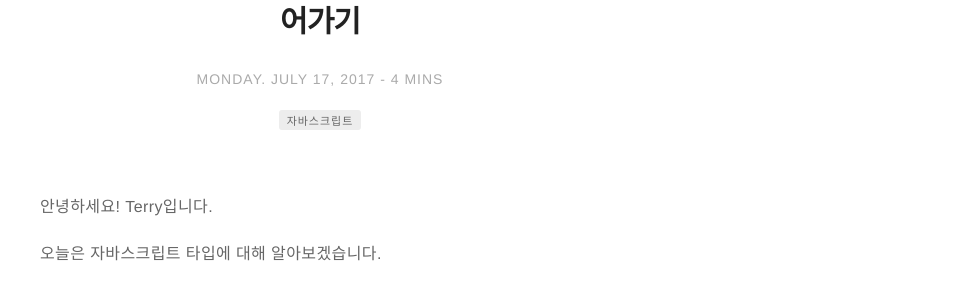
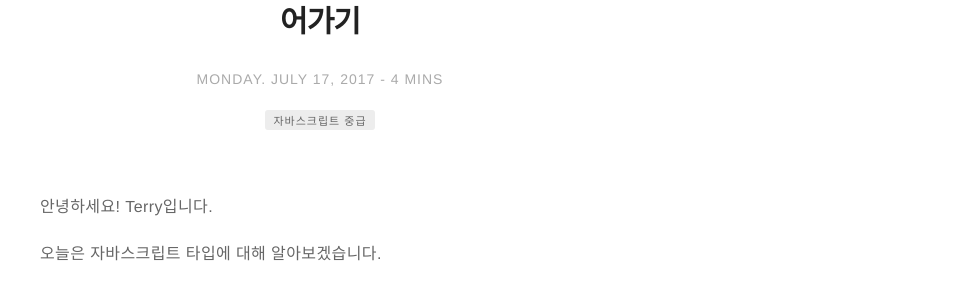
Before and after one commit to CHANMYUNG/nooheat.github.io, a Jekyll site: the page built from _posts/2017-07-17-자바스크립트 타입과 typeof 정확히 알기.md, in a window 1280 px wide and 900 px high. Shown: the part 172-472 px from the top of the window, without its empty margins (320-1280 px from the left). Built offline with Jekyll 4.4.1, drawn with Linux system fonts in a browser that asks for light colours.

Commit message:
태그 수정

```diff
--- a/_posts/2017-07-17-자바스크립트 타입과 typeof 정확히 알기.md
+++ b/_posts/2017-07-17-자바스크립트 타입과 typeof 정확히 알기.md
@@ -5,7 +5,7 @@ date: 2017-07-17 19:24
 image: /assets/images/markdown.jpg
 headerImage: false
 tag:
-- 자바스크립트
+- 자바스크립트 중급
 star: false
 category: blog
 author: Terry
```
